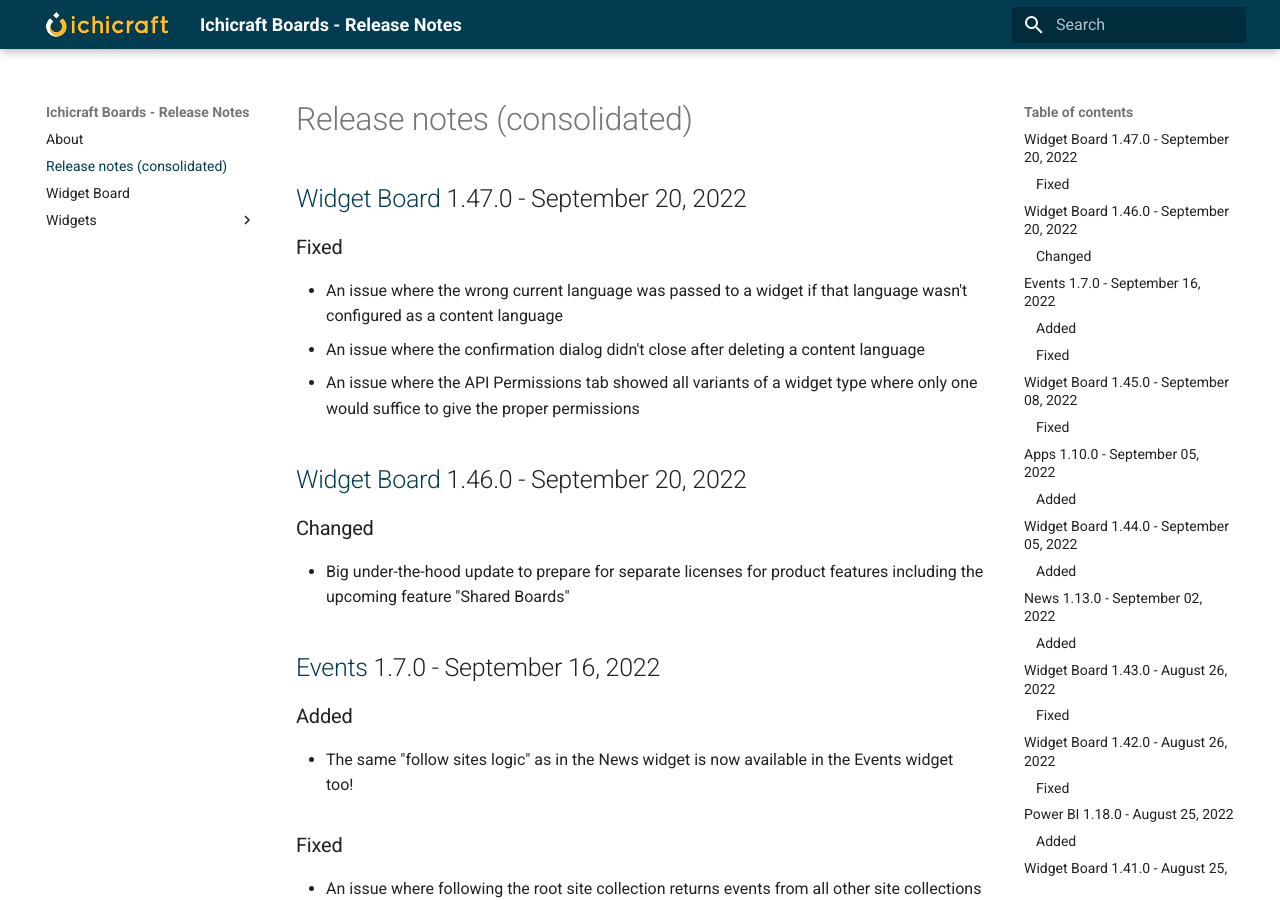
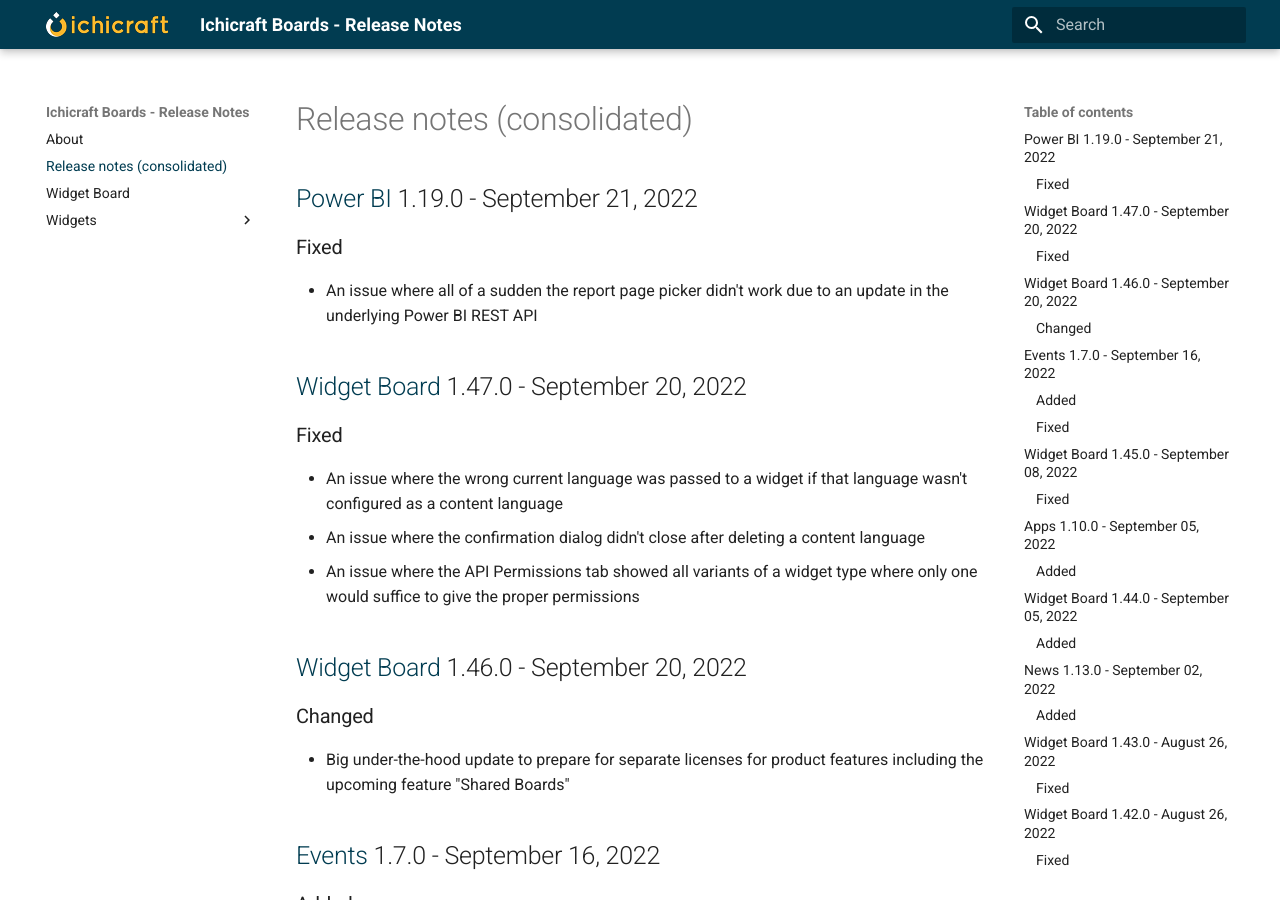
Before and after one commit to ichicraft/widgets-docs, an MkDocs documentation site: the page built from docs/Release-notes-(consolidated).md, in a window 1280 px wide and 900 px high. Built offline with MkDocs 1.6.1 and Material for MkDocs 9.7.7, drawn with Linux system fonts in a browser that asks for light colours.

Commit message:
Release notes updated by BuildService

```diff
--- a/docs/Release-notes-(consolidated).md
+++ b/docs/Release-notes-(consolidated).md
@@ -1,3 +1,8 @@
+## [Power BI](./Widgets/Power BI.md) 1.19.0 - September 21, 2022
+
+### Fixed
+- An issue where all of a sudden the report page picker didn&#x27;t work due to an update in the underlying Power BI REST API
+
 ## [Widget Board](./Widget Board.md) 1.47.0 - September 20, 2022
 
 ### Fixed
```
Also changed, not shown: docs/Widgets/Power BI.md (+5 -0 lines).
